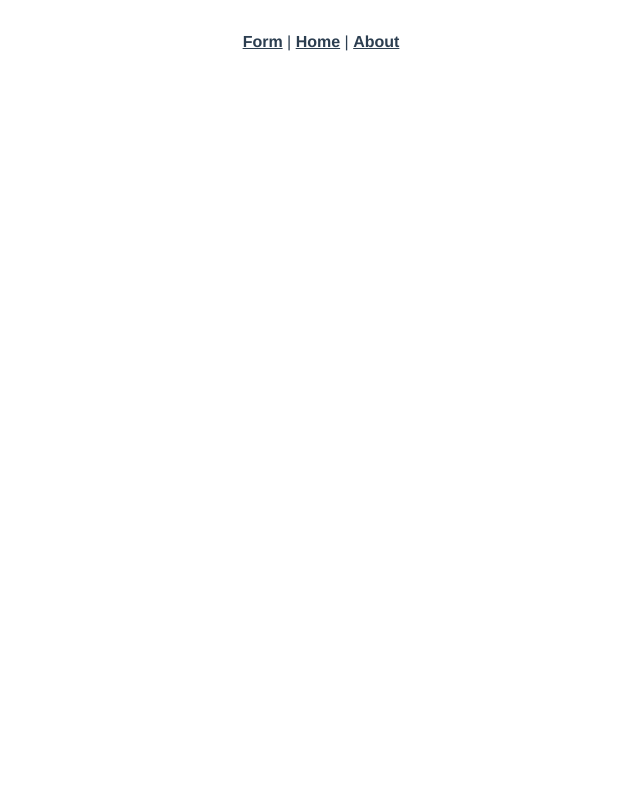
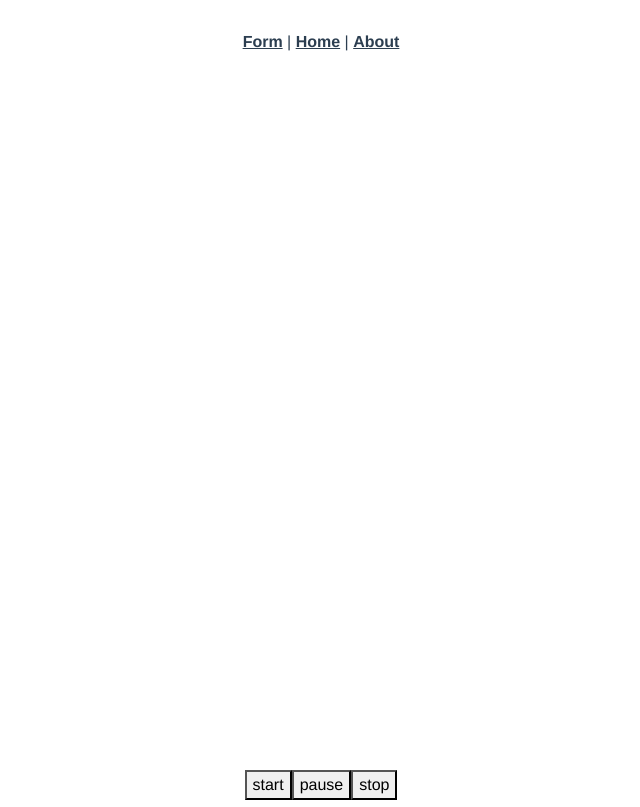
Before and after one commit to rksan/video-capture-demo, a Vue app: page /camera in a window 1280 px wide. Shown: the whole page, without its empty margins (319-959 px from the left). Built offline with nearby package versions, Linux system fonts and the light colour scheme; no server answers.

Commit message:
add camera (start pause stop)

```diff
--- a/src/components/PCamera.vue
+++ /dev/null
@@ -1,25 +0,0 @@
-<template>
-  <div>
-    <video autoplay></video>
-  </div>
-</template>
-
-<script>
-import { defineComponent } from "vue";
-import { onMounted } from "vue";
-
-const setup = () => {
-  onMounted(() => {
-    const video = document.querySelector("video");
-
-    navigator.mediaDevices.getUserMedia({ video: true }).then((mediaStream) => {
-      video.srcObject = mediaStream;
-    });
-  });
-};
-
-export default defineComponent({
-  name: "p-camera",
-  setup,
-});
-</script>
--- /dev/null
+++ b/src/components/PCamera/camera.js
@@ -0,0 +1,187 @@
+const DEFAULT = {
+  DOM: {
+    target: ".viewport",
+  },
+  CONSTRAINS: {
+    video: {
+      width: 1280,
+      height: 720,
+    },
+  },
+};
+
+module.exports = (
+  target = DEFAULT.DOM.target,
+  constraints = DEFAULT.CONSTRAINS
+) => {
+  const dom = {
+    target,
+    /** @type {HTMLElement} */
+    viewport: null,
+    /** @type {HTMLVideoElement} */
+    video: null,
+    /** @type {HTMLCanvasElement} */
+    canvas: null,
+  };
+
+  const initDom = (target) => {
+    /**
+     * @type {HTMLElement}
+     */
+    let viewport;
+
+    if (!target) {
+      viewport = document.querySelector(".viewport");
+    } else if (typeof target === "string") {
+      viewport = document.querySelector(target);
+    } else {
+      viewport = target;
+    }
+
+    // canvas
+    let canvas = viewport.querySelector("canvas");
+    if (!canvas) {
+      canvas = viewport.createElement("canvas");
+      viewport.appendChild(canvas);
+    }
+
+    // video
+    let video = viewport.querySelector("video");
+    if (!video) {
+      video = document.createElement("video");
+      viewport.appendChild(video);
+    }
+
+    dom.viewport = viewport;
+    dom.canvas = canvas;
+    dom.video = video;
+  };
+
+  const media = {
+    /** @type {MediaStream} */
+    stream: null,
+    /** @type {} */
+    videoTrack: null,
+  };
+
+  const setupMedia = async (constraints) => {
+    const stream = await navigator.mediaDevices.getUserMedia(constraints);
+
+    media.stream = stream;
+
+    const { video, canvas } = dom;
+
+    video.srcObject = stream;
+
+    stream.getVideoTracks().forEach((track) => {
+      media.videoTrack = track;
+
+      const constraints = track.getConstraints();
+
+      canvas.width = constraints.width;
+      canvas.height = constraints.height;
+    });
+
+    return stream;
+  };
+
+  const drawCanvas = (video, canvas) => {
+    const ctx = canvas.getContext("2d");
+    const size = { w: Math.floor(canvas.width), h: Math.floor(canvas.height) };
+
+    ctx.clearRect(0, 0, size.w, size.h);
+
+    ctx.drawImage(video, 0, 0, size.w, size.h);
+  };
+
+  const ui = {
+    pause: false,
+  };
+
+  const start = async () => {
+    let { stream } = media;
+
+    if (!stream) {
+      stream = await setupMedia(constraints);
+    }
+
+    if (stream) {
+      ui.pause = false;
+      stream.getVideoTracks().forEach((track) => {
+        track.enabled = true;
+      });
+      /* window. */ requestAnimationFrame(progress);
+    }
+
+    return media.stream;
+  };
+
+  const pause = async () => {
+    try {
+      const { stream } = media;
+      if (stream) {
+        ui.pause = true;
+
+        stream.getVideoTracks().forEach((track) => {
+          track.enabled = false;
+        });
+      }
+      return Promise.resolve(stream);
+    } catch (err) {
+      return Promise.reject(err);
+    }
+  };
+
+  const stop = async () => {
+    try {
+      const { stream } = media;
+      if (stream) {
+        stream.getTracks().forEach((track) => {
+          track.enabled = true;
+          track.stop();
+        });
+        media.stream = null;
+        ui.pause = false;
+      }
+      return Promise.resolve(stream);
+    } catch (err) {
+      return Promise.reject(err);
+    }
+  };
+
+  const progress = () => {
+    if (!ui.pause) {
+      const { video, canvas } = dom;
+
+      drawCanvas(video, canvas);
+      setTimeout(/* window. */ requestAnimationFrame(progress), 1000 / 30);
+    }
+  };
+
+  return {
+    async init() {
+      return new Promise((resolve) => {
+        initDom(target);
+        return resolve(this);
+      });
+    },
+
+    /**
+     * @returns {Promise<MediaStream|DOMException>}
+     */
+    async start() {
+      return await start();
+    },
+
+    async pause() {
+      return await pause();
+    },
+
+    /**
+     * @returns {Promise<MediaStream|DOMException>}
+     */
+    async stop() {
+      return await stop();
+    },
+  };
+};
--- /dev/null
+++ b/src/components/PCamera/index.vue
@@ -0,0 +1,53 @@
+<template src="./template.html"></template>
+
+<style scoped src="./style.css"></style>
+
+<script>
+import { defineComponent } from "vue";
+import { onMounted, ref } from "vue";
+import generator from "./camera";
+
+const setup = () => {
+  const refCamera = ref({
+    instance: null,
+  });
+
+  const start = () => {
+    const camera = refCamera.value.instance;
+
+    camera.start();
+  };
+
+  const pause = () => {
+    const camera = refCamera.value.instance;
+
+    camera.pause();
+  };
+
+  const stop = () => {
+    const camera = refCamera.value.instance;
+    camera.stop();
+  };
+
+  onMounted(() => {
+    const camera = (refCamera.value.instance = generator(".viewport", {
+      video: { width: 1200, height: 720 },
+    }));
+
+    camera.init().then((ins) => {
+      ins.start();
+    });
+  });
+
+  return {
+    start,
+    pause,
+    stop,
+  };
+};
+
+export default defineComponent({
+  name: "p-camera",
+  setup,
+});
+</script>
--- /dev/null
+++ b/src/components/PCamera/style.css
@@ -0,0 +1,54 @@
+html,
+body {
+  margin: 0;
+  padding: 0;
+  width: 100vw;
+  height: 100vh;
+}
+
+.wapper {
+  position: absolute;
+  top: 0;
+  left: 0;
+  text-align: center;
+  width: 100%;
+  height: 100%;
+}
+
+.viewport {
+  position: relative;
+  display: inline-block;
+  max-width: 100%;
+  max-height: 100%;
+  width: auto;
+  height: 100%;
+  aspect-ratio: 16/9;
+}
+
+/* height > width */
+@media (orientation: portrait) {
+  .viewport {
+    width: 100%;
+    height: auto;
+    aspect-ratio: 9/16;
+  }
+}
+
+.viewport>>>video,
+.viewport>>>canvas {
+  display: inline-block;
+  position: absolute;
+  top: 0;
+  left: 0;
+  width: 100%;
+
+}
+
+.viewport>>>video {
+  visibility: hidden;
+  z-index: 1;
+}
+
+.viewport>>>canvas {
+  z-index: 2;
+}
--- /dev/null
+++ b/src/components/PCamera/template.html
@@ -0,0 +1,12 @@
+<main class="wapper">
+  <section class="viewport">
+    <canvas></canvas>
+    <video autoplay playsinline></video>
+  </section>
+
+  <section class="fixed-bottom">
+    <button @click="start">start</button>
+    <button @click="pause">pause</button>
+    <button @click="stop">stop</button>
+  </section>
+</main>
--- a/src/router/index.js
+++ b/src/router/index.js
@@ -12,7 +12,7 @@ const routes = [
     path: "/camera",
     name: "camera",
     component: () =>
-      import(/* webpackChunkName: "camera" */ "@/components/PCamera.vue"),
+      import(/* webpackChunkName: "camera" */ "@/components/PCamera"),
   },
   {
     path: "/",
```
Also changed, not shown: 22 other files (tests, documents, lock files or other folders).
